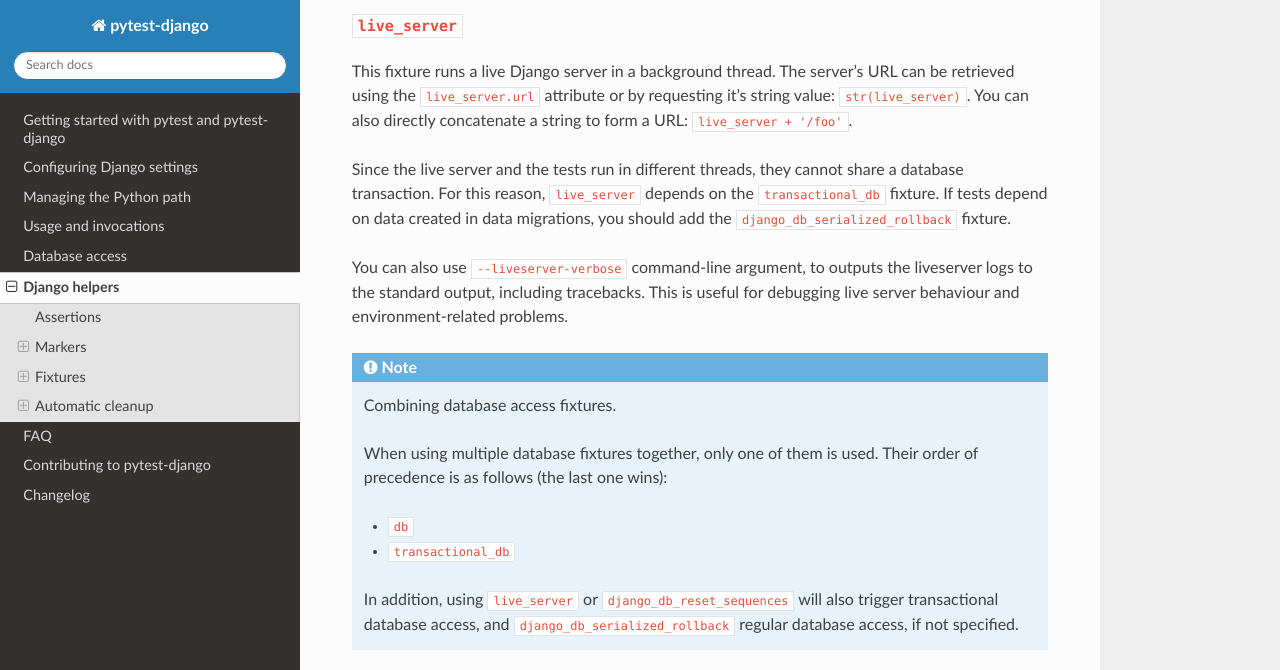
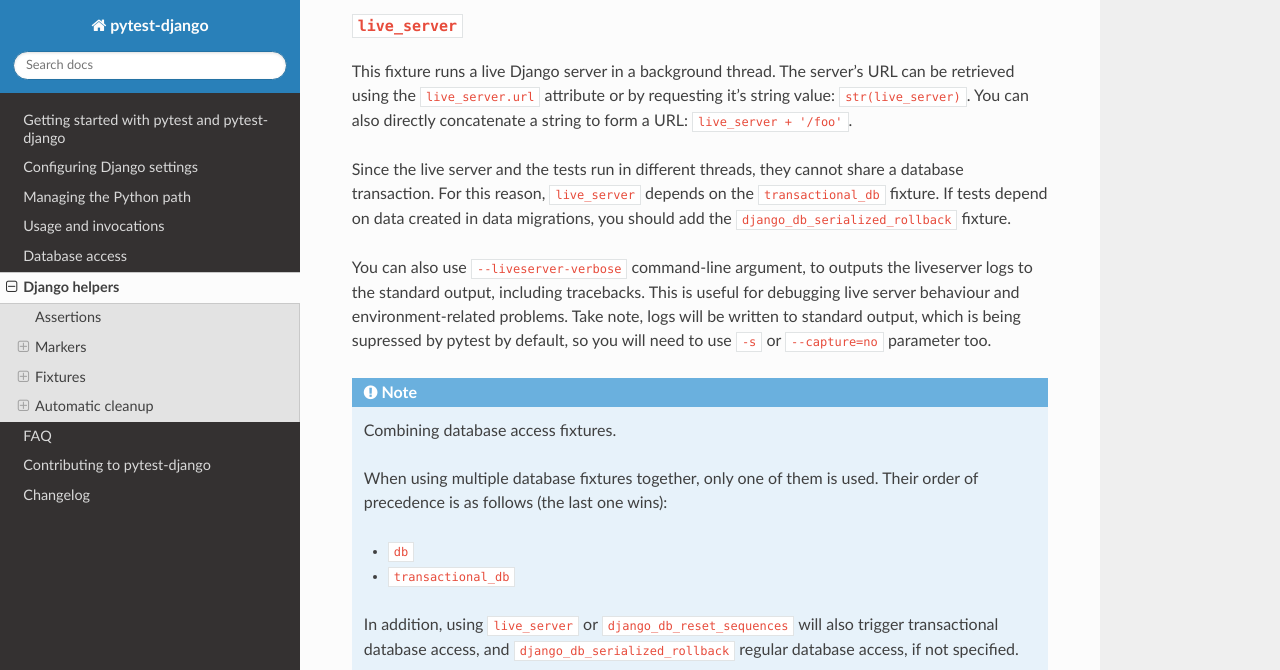
Before and after one commit to pytest-dev/pytest-django, a Sphinx documentation site: the page built from docs/helpers.rst, in a window 1280 px wide and 900 px high, scrolled down 7539 px, cut to the strip 0-670 px from the top of the window. Built offline with Sphinx 7.4.7 and the Read the Docs theme 2.0.0, drawn with Linux system fonts in a browser that asks for light colours; cross-references to code outside the pages are shown as plain code.

Commit message:
Remind about log suppression.

```diff
--- a/docs/helpers.rst
+++ b/docs/helpers.rst
@@ -374,6 +374,10 @@
 You can also use ``--liveserver-verbose`` command-line argument, to outputs
 the liveserver logs to the standard output, including tracebacks. This is
 useful for debugging live server behaviour and environment-related problems.
+Take note, logs will be written to standard output, which is being supressed
+by pytest by default, so you will need to use ``-s`` or ``--capture=no``
+parameter too.
+
 
 .. note:: Combining database access fixtures.
 
```
